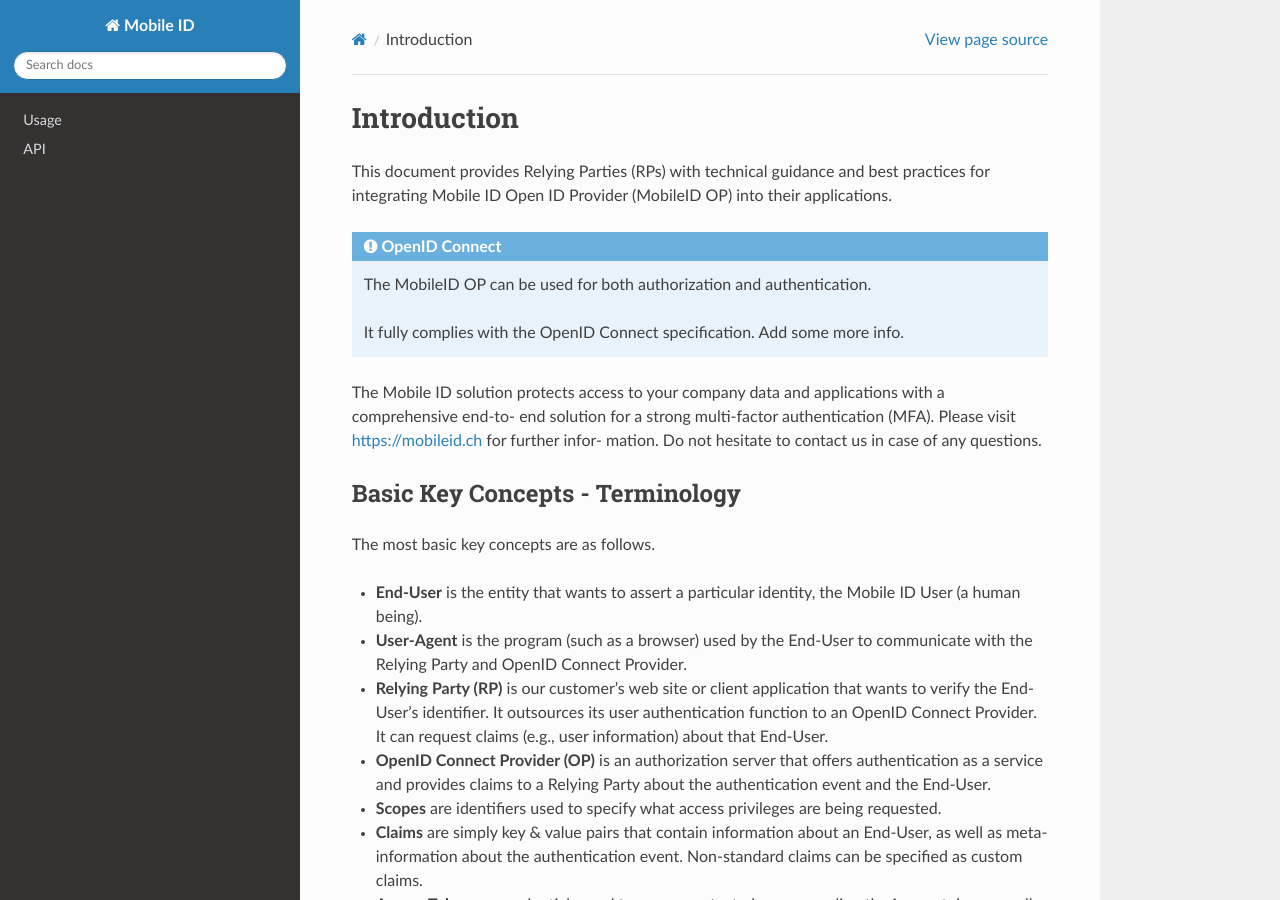
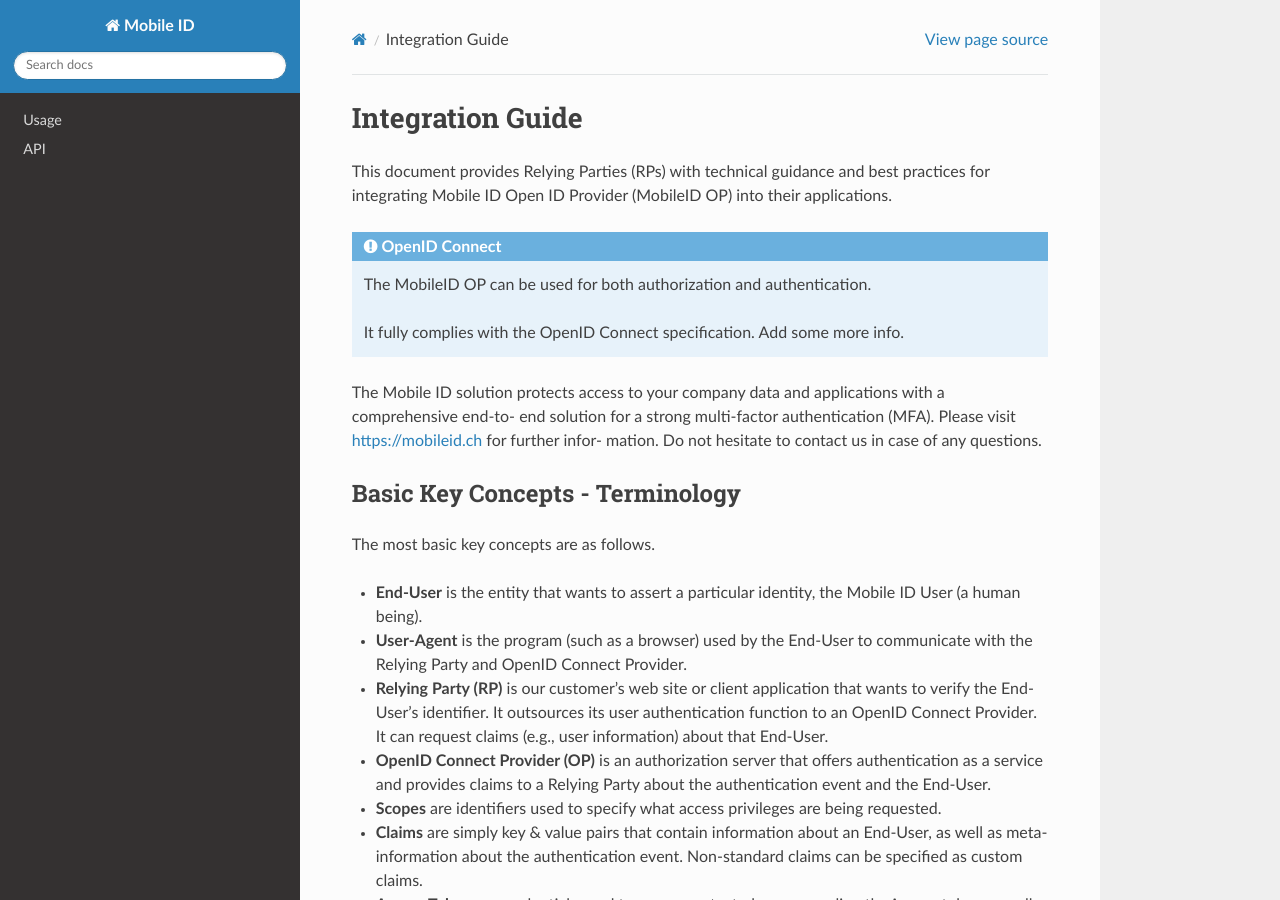
Before and after one commit to michaeltroxler/mobileid, a Sphinx documentation site: the page built from docs/source/integration-guide.rst, in a window 1280 px wide and 900 px high. Built offline with Sphinx 7.4.7 and the Read the Docs theme 3.1.0, drawn with Linux system fonts in a browser that asks for light colours; pages that are not in the unit, such as notebooks, are missing from menus.

Commit message:
Update integration-guide.rst

```diff
--- a/docs/source/integration-guide.rst
+++ b/docs/source/integration-guide.rst
@@ -1,4 +1,4 @@
-Introduction
+Integration Guide
 =====
 
 This document provides Relying Parties (RPs) with technical guidance and best practices for integrating Mobile
```
